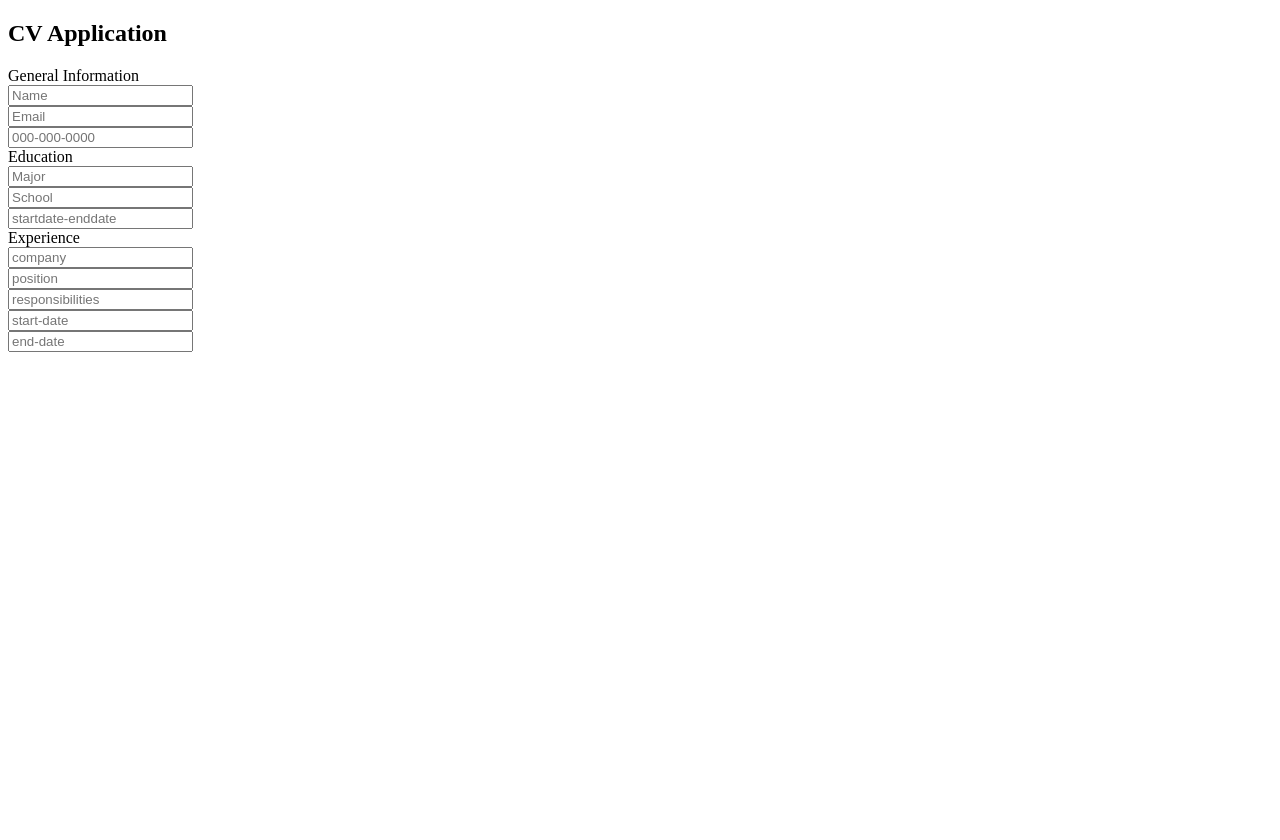
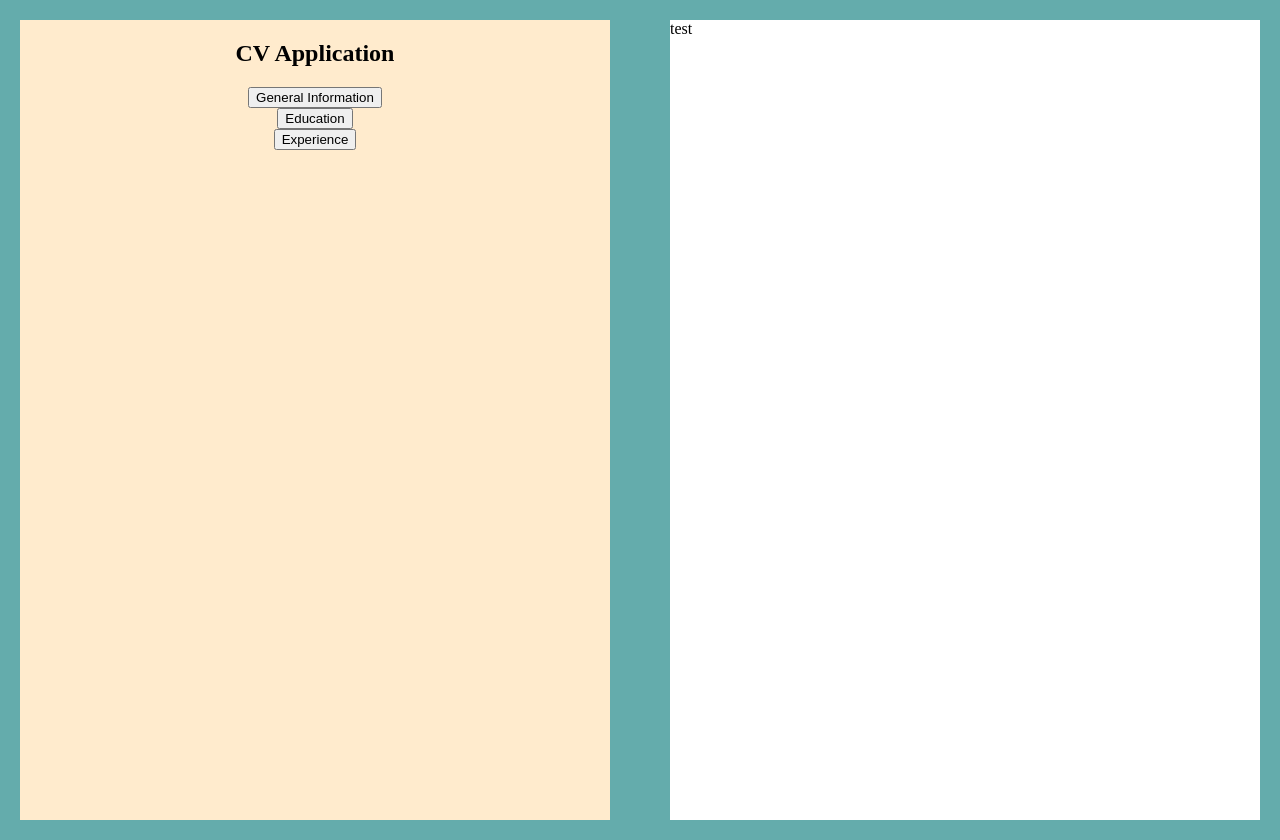
Before and after one commit to SAdevx/cv-application, a React (Vite) app: page / in a window 1280 px wide. Before the commit the page ends 800 px from the top, so only its background shows below. Built offline with nearby package versions, Linux system fonts and the light colour scheme.

Commit message:
Section page

```diff
--- a/src/App.jsx
+++ b/src/App.jsx
@@ -1,16 +1,21 @@
 import {Headers} from './components/generalinfo';
 import {Education} from './components/education';
 import { Experience } from './components/experience';
+import { CV } from './components/cv';
+
+import "./styles/style.css"
+
 
 function App() {
-
-
   return (
     <>
-    <h2>CV Application</h2>
-      <Headers />
-      <Education />
-      <Experience />
+      <div className='info'>
+        <h2>CV Application</h2>
+          <Headers />
+          <Education />
+          <Experience />
+      </div>
+      <CV />
     </>
   )
 }
--- /dev/null
+++ b/src/components/cv.jsx
@@ -0,0 +1,8 @@
+export function CV(){
+
+    return (
+        <div className="cv">
+            test
+        </div>
+    )
+}
--- a/src/components/education.jsx
+++ b/src/components/education.jsx
@@ -4,6 +4,8 @@ export default function Education(){
     const [major, setMajor] = useState('');
     const [school, setSchool] = useState('');
     const [monthYr, setMonthYr] = useState('');
+    const [show, setShow] = useState(false);
+
 
     function handleMajor(e){
         setMajor(e.target.value);
@@ -17,10 +19,14 @@ export default function Education(){
         setMonthYr(e.target.value);
     }
 
+    function showMore(){
+        setShow(!show);
+    }
+
     return (
         <>
-        <div>Education</div>
-        <form >
+        <button onClick={showMore}>Education</button>
+        {show && <form >
             <div>
                 <input onChange={handleMajor} value={major} placeholder="Major"></input>
             </div>
@@ -30,7 +36,7 @@ export default function Education(){
             <div>
                 <input onChange={handleMonthYr} value={monthYr} placeholder="startdate-enddate"></input>
             </div>
-        </form>
+        </form>}
         </>
     );
 }
--- a/src/components/experience.jsx
+++ b/src/components/experience.jsx
@@ -6,6 +6,7 @@ function Experience(){
     const [responsibilities, setResponsibilities] = useState('');
     const [startDate, setStartDate] = useState('');
     const [endDate, setEndDate] = useState('');
+    const [show, setShow] = useState(false);
 
     function handleCompany(e){
         setCompany(e.target.value);
@@ -27,12 +28,16 @@ function Experience(){
         setEndDate(e.target.value);
     }
 
+    function showMore(){
+        setShow(!show);
+    }
+
     return (
         <>
-            <div>
+            <button onClick={showMore}>
                 Experience
-            </div>
-            <form onSubmit={e => {
+            </button>
+            {show && <form onSubmit={e => {
                 e.preventDefault();
             }}>
                 <div>
@@ -50,7 +55,7 @@ function Experience(){
                 <div>
                     <input onChange={handleEndDate} value={endDate} placeholder="end-date"></input>
                 </div>
-            </form>
+            </form>}
         </>
     );
 }
--- a/src/components/generalinfo.jsx
+++ b/src/components/generalinfo.jsx
@@ -1,9 +1,11 @@
 import { useState } from "react";
+import "../styles/style.css"
 
 function Headers(){
     const [name, setName] = useState('');
     const [email, setEmail] = useState('');
     const [phoneNumber, setPhoneNumber] = useState('');
+    const [show, setShow] = useState(false);
 
     function changeUserName(e){
         setName(e.target.value);
@@ -17,11 +19,14 @@ function Headers(){
         setPhoneNumber(e.target.value);
     }
 
+    function showMore(){
+        setShow(!show);
+    }
+
     return (
         <>
-        <><div>General Information</div></>
-
-        <form onSubmit={e => {
+        <button onClick={showMore}>General Information</button>
+        {show &&  <form onSubmit={e => {
             e.preventDefault();
         }}>
             <div>
@@ -36,7 +41,7 @@ function Headers(){
                 <input value={phoneNumber} placeholder="000-000-0000" onChange={changePhoneNumber}>
                 </input>
             </div>
-        </form>
+            </form>}
         </>
     )
 }
--- a/src/styles/style.css
+++ b/src/styles/style.css
@@ -0,0 +1,49 @@
+body {
+   height: 100vh;
+   margin: 0;
+   padding: 20px;
+   background-color: rgb(100, 172, 172);
+}
+
+#root {
+   display: flex;
+   flex: 1;
+   align-items: center;
+   gap: 60px;
+   height: 100%;
+
+
+
+}
+
+.info {
+
+   height: 100%;
+   flex: 1;
+   background-color: blanchedalmond;
+    display: flex;
+    flex-direction: column;
+    align-items: center;
+
+}
+
+.cv {
+   background-color: white;
+   flex: 1;
+   height: 100%;
+
+
+}
+
+.general-info {
+
+
+}
+
+.education {
+
+}
+
+.experience {
+
+}
```
